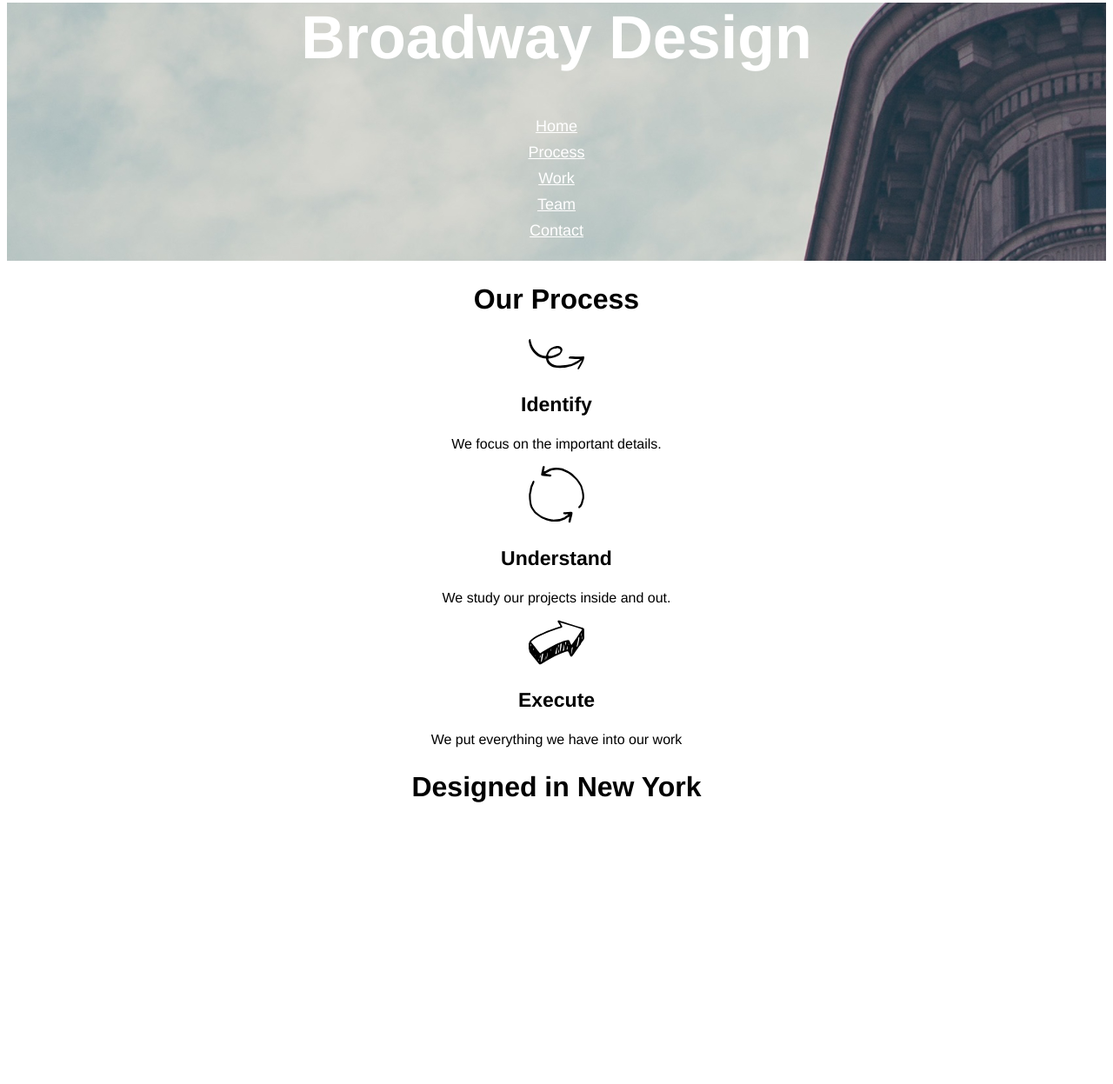
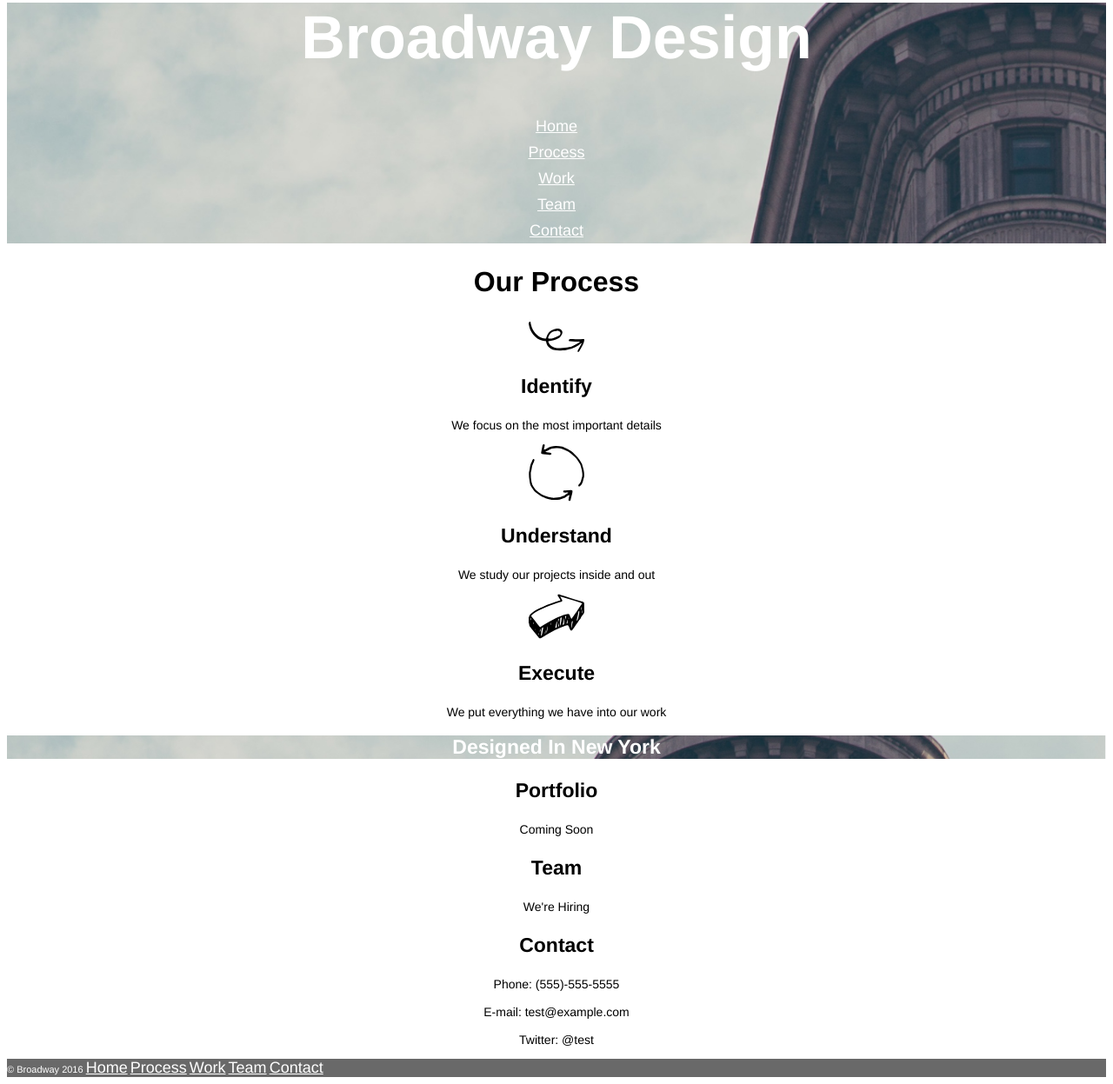
Before and after one commit to maximusme/broadway, a plain HTML site: page index.html in a window 1280 px wide. Shown: the part 44-1291 px from the top of the page at 87% size. Before the commit the page ends 994 px from the top, so only its background shows below. Drawn offline with Linux system fonts and the light colour scheme.

Commit message:
All files updated

```diff
--- a/index.html
+++ b/index.html
@@ -1,32 +1,62 @@
 <!DOCTYPE html>
 <html>
     <head>
-  <title>Broadway</title>
-  <link href="./resources/css/style.css" rel="stylesheet" type="text/css" />
+        <title>Broadway Design</title>
+        <link href="./resources/css/style.css" rel="stylesheet" type="text/css">
     </head>
     <body>
+<!-- HTML5 header tag section with background image and nav -->
         <header>
             <h1>Broadway Design</h1>
             <nav>
-          <ul>
-            <li><a href="#">Home</a></li>
-            <li><a href="#">Process</a></li>
-            <li><a href="#">Work</a></li>
-            <li><a href="#">Team</a></li>
-            <li><a href="#">Contact</a></li>
-          </ul>
+                <a href="#">Home</a>
+                <a href="#">Process</a>
+                <a href="#">Work</a>
+                <a href="#">Team</a>
+                <a href="#">Contact</a>
             </nav>
         </header>
+<!-- HTML5 main tag section using section tag and header tag-->
+        <main>
+<!-- This section is about Broadway's Design Process -->
+            <section id="process">
+                <header>
                     <h2>Our Process</h2>
-    <img src="./resources/img/identify.svg" />
+                </header>
+                <img src="./resources/img/identify.svg" alt="Identify Image"/>
                 <h3>Identify</h3>
-    <p>We focus on the important details.</p>
-    <img src="./resources/img/understand.svg" />
+                <p>We focus on the most important details</p>
+                <img src="./resources/img/understand.svg" alt="Understand Image"/>
                 <h3>Understand</h3>
-    <p>We study our projects inside and out.</p>
-    <img src="./resources/img/execute.svg" />
+                <p>We study our projects inside and out</p>
+                <img src="./resources/img/execute.svg" alt="Execute Image"/>
                 <h3>Execute</h3>
                 <p>We put everything we have into our work</p>
-    <h2>Designed in New York</h2>
+            </section>
+<!-- HTML5 section tag and header tag-->
+<!-- This section is about their team and contact details -->
+            <section id="contactdetails">
+                <header>
+                    <h2>Designed In New York</h2>
+                </header>
+                <h3>Portfolio</h3>
+                <p>Coming Soon</p>
+                <h3>Team</h3>
+                <p>We're Hiring</p>
+                <h3>Contact</h3>
+                <p>Phone: (555)-555-5555<br><br>E-mail: test@example.com<br><br>Twitter: @test</p>
+            </section>
+        </main>
+<!-- HTML5 footer tag section with nav -->
+        <footer>
+            &copy; Broadway 2016
+            <nav>
+                <a href="#">Home</a>
+                <a href="#">Process</a>
+                <a href="#">Work</a>
+                <a href="#">Team</a>
+                <a href="#">Contact</a>
+            </nav>
+        </footer>
     </body>
 </html>
--- a/resources/css/style.css
+++ b/resources/css/style.css
@@ -1,41 +1,65 @@
+/*body sets some default syling*/
 body {
     font-family: 'Helvetica', sans-serif;
     text-align: center;
+    font-size: 14px;
 }
-
+/*header sets all headers background image*/
 header {
-  background-image: url("../img/the-flatiron-building.png");
-  min-height: 297px;
-}
-
-nav {
+    background-image: url(../img/the-flatiron-building.png);
+    background-repeat: no-repeat;
+    background-size: cover;
 
 }
-
-a {
-  color: white;
-}
-
-ul {
-  padding-left: 0px;
-  list-style: none;
+/*nav sets default link styling*/
+nav a {
     color: white;
     font-size: 18px;
+}
+/*header nav link style targeting*/
+header nav a {
+    display: block;
     line-height: 30px;
-  list-style-position: inside;
 }
-
+/*h1 styling*/
 h1 {
     font-size: 70px;
     font-weight: bold;
     color: white;
 }
-
-h2 {
-  font-size: 32px;
+/*h3 styling*/
+h3 {
+    font-size: 23px;
     font-weight: bold;
 }
+/*Target styling for process header*/
+#process header h2 {
+    font-size: 32px;
+}
 
-h3 {
+#process header {
+    background-image: none;
+    height: auto;
+}
+/*Target styling for design header*/
+#contactdetails header h2 {
     font-size: 23px;
+    color: white;
 }
+
+#contactdetails header {
+    background-image: url(../img/the-flatiron-building.png);
+    background-repeat: no-repeat;
+}
+
+/*Target styling for footer*/
+footer {
+    background-color: dimgray;
+    text-align: left;
+    color: white;
+    font-size: 11px;
+}
+
+footer nav {
+    display: inline-block;
+}
```
Also changed, not shown: 1 other file. Lines whose indentation alone changed are shown as unchanged.
